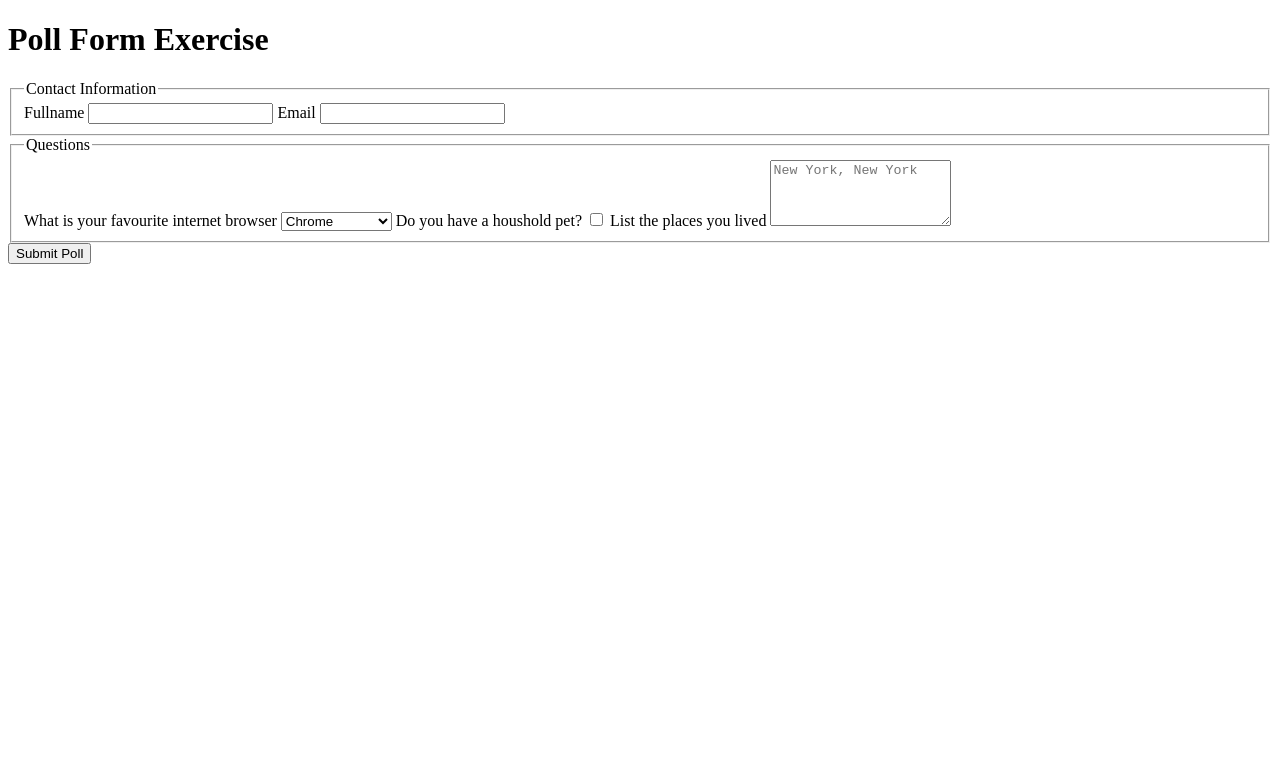
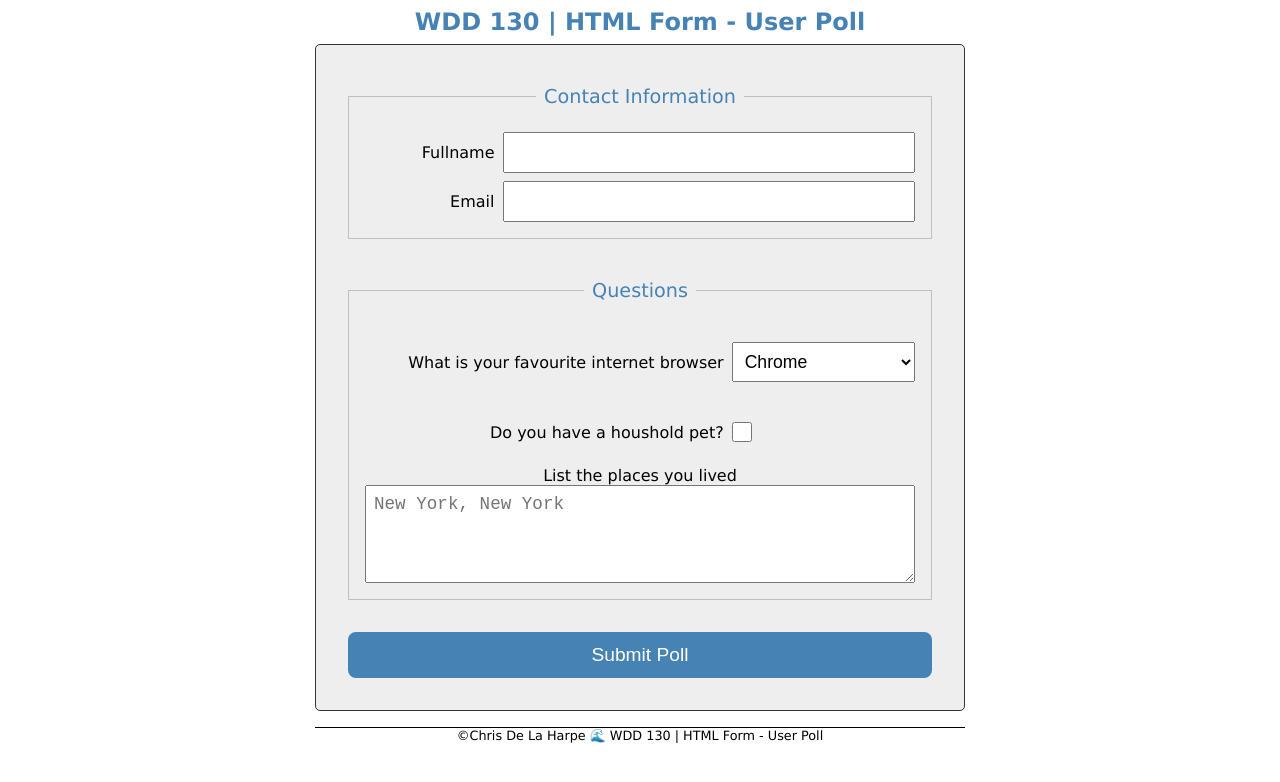
Before and after one commit to devchriscd/wdd130, a plain HTML site: page week05/poll-form.html in a window 1280 px wide. Drawn offline with Linux system fonts and the light colour scheme.

Commit message:
W05 Learning Activity: Styling Forms

```diff
--- a/week05/poll-form.html
+++ b/week05/poll-form.html
@@ -1,28 +1,35 @@
+<!-- Tue Nov 24, 2026 -->
 <!DOCTYPE html>
 <html lang="en">
 
 <head>
     <meta charset="UTF-8">
     <meta name="viewport" content="width=device-width, initial-scale=1.0">
-    <title>Poll Form Exercise | WDD130</title>
+    <title>WDD 130 | User Poll</title>
+    <link rel="stylesheet" href="styles/poll-form.css">
 </head>
 
 <body>
     <header>
-        <h1>Poll Form Exercise</h1>
+        <h1>WDD 130 | HTML Form - User Poll</h1>
     </header>
     <main>
         <form>
             <fieldset>
                 <legend>Contact Information</legend>
+                <div class="form-item label-narrow">
                     <label for="fullname">Fullname</label>
                     <input type="text" id="fullname" name="fullname" required>
+                </div>
 
+                <div class="form-item label-narrow">
                     <label for="useremail">Email</label>
                     <input type="email" id="useremail" name="useremail" required>
+                </div>
             </fieldset>
             <fieldset>
                 <legend>Questions</legend>
+                <div class="form-item label-wide">
                     <label for="browser">What is your favourite internet browser</label>
                     <select name="browser" id="browser">
                         <option value="1">Chrome</option>
@@ -32,10 +39,17 @@
                         <option value="5">Opera GX</option>
                         <option value="6">Other</option>
                     </select>
+                </div>
+                <div class="form-item label-wide">
                     <label for="pet">Do you have a houshold pet?</label>
                     <input type="checkbox" id="pet" name="pet">
+                </div>
+                <div>
+                    <div class="form-item label-top">
                         <label for="places">List the places you lived</label>
                         <textarea name="places" id="places" rows="4" placeholder="New York, New York"></textarea>
+                    </div>
+                </div>
             </fieldset>
 
 
@@ -43,7 +57,7 @@
         </form>
     </main>
     <footer>
-
+        &copy;Chris De La Harpe 🌊 WDD 130 | HTML Form - User Poll
     </footer>
 </body>
 
--- /dev/null
+++ b/week05/styles/poll-form.css
@@ -0,0 +1,114 @@
+* {
+    margin: 0;
+    padding: 0;
+    box-sizing: border-box;
+}
+
+header {
+    width: 100%;
+    max-width: 650px;
+    margin: 0 auto;
+}
+
+h1 {
+    margin: .5rem;
+    font-size: 1.5rem;
+    color: steelblue;
+    text-align: center;
+}
+
+body {
+    font-family: Verdana, Geneva, Tahoma, sans-serif;
+    background-color: #fff;
+    color: #000;
+}
+
+form {
+    width: 100%;
+    max-width: 650px;
+    margin: 0 auto;
+    padding: 1rem;
+    border: 1px solid #333;
+    border-radius: 5px;
+    background-color: #eee;
+    display: grid;
+}
+
+fieldset {
+    display: grid;
+    gap: .5rem;
+    margin: 1rem;
+    border: 1px solid rgb(0 0 0 / .2);
+    padding: 1rem;
+}
+
+legend {
+    margin: 0 auto;
+    padding: .5rem;
+    font-size: 1.2rem;
+    color: steelblue;
+}
+
+label {
+    text-align: right;
+    padding-right: .5rem;
+}
+
+input,
+select,
+textarea {
+    padding: .5rem;
+    font-size: 1.1rem;
+}
+
+input[type="checkbox"] {
+    width: 20px;
+    height: 20px;
+    vertical-align: bottom;
+}
+
+button {
+    margin: 1rem;
+    background-color: steelblue;
+    color: #fff;
+    border: none;
+    border-radius: .5rem;
+    padding: .75rem;
+    font-size: 1.2rem;
+    cursor: pointer;
+}
+
+button:hover,
+button:focus-visible {
+    background-color: rgb(242, 158, 2);
+}
+
+footer {
+    border-top: 1px solid #000;
+    margin: 1rem auto 0;
+    width: 100%;
+    max-width: 650px;
+    text-align: center;
+    font-size: .8rem;
+}
+
+/* Class Selectors */
+
+.form-item {
+    display: grid;
+    align-items: center;
+}
+
+.label-wide {
+    grid-template-columns: 2fr 1fr;
+    margin: 1rem 0;
+}
+
+.label-narrow {
+    grid-template-columns: 1fr 3fr;
+}
+
+.label-top label {
+    text-align: center;
+    padding-right: 0;
+}
```
Lines whose indentation alone changed are shown as unchanged.
